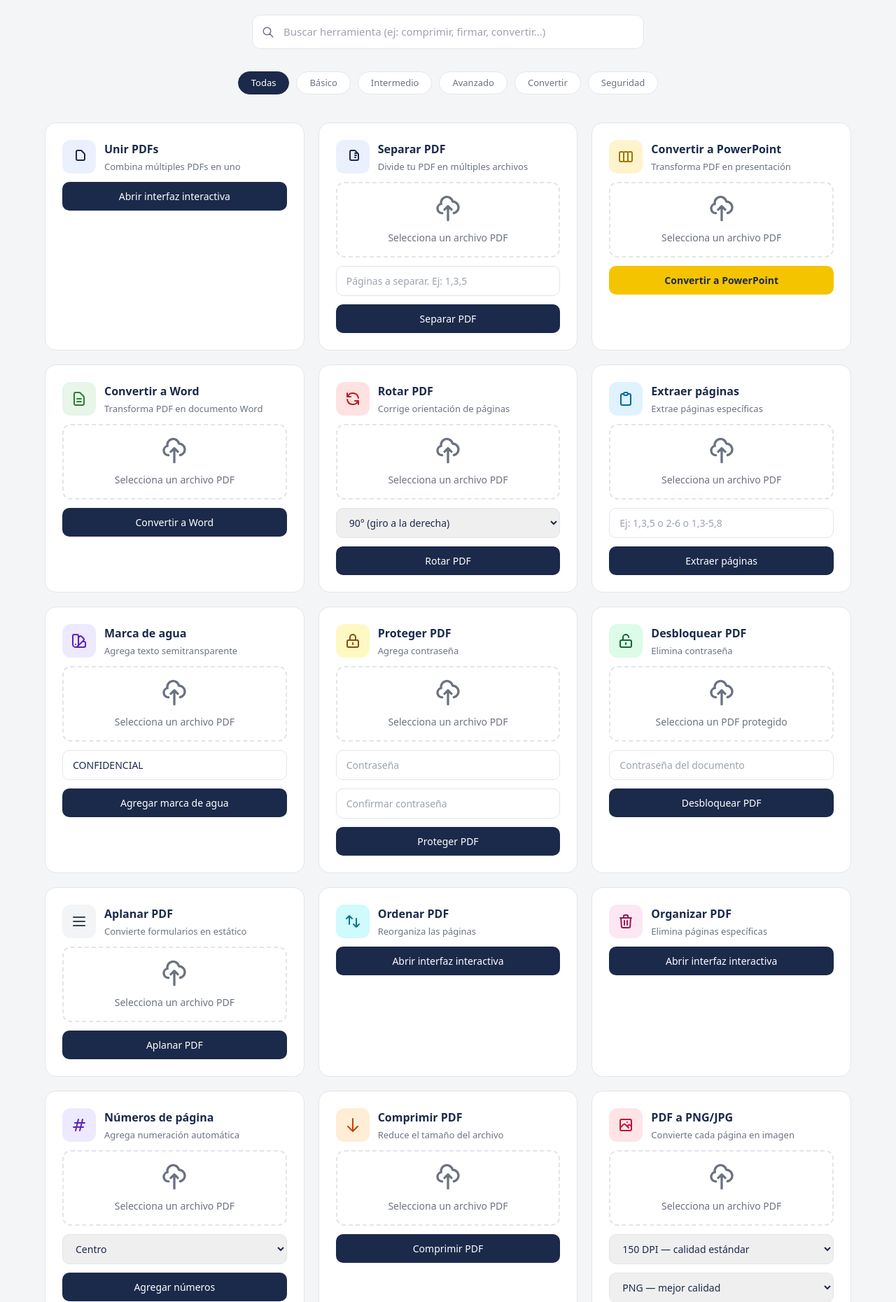
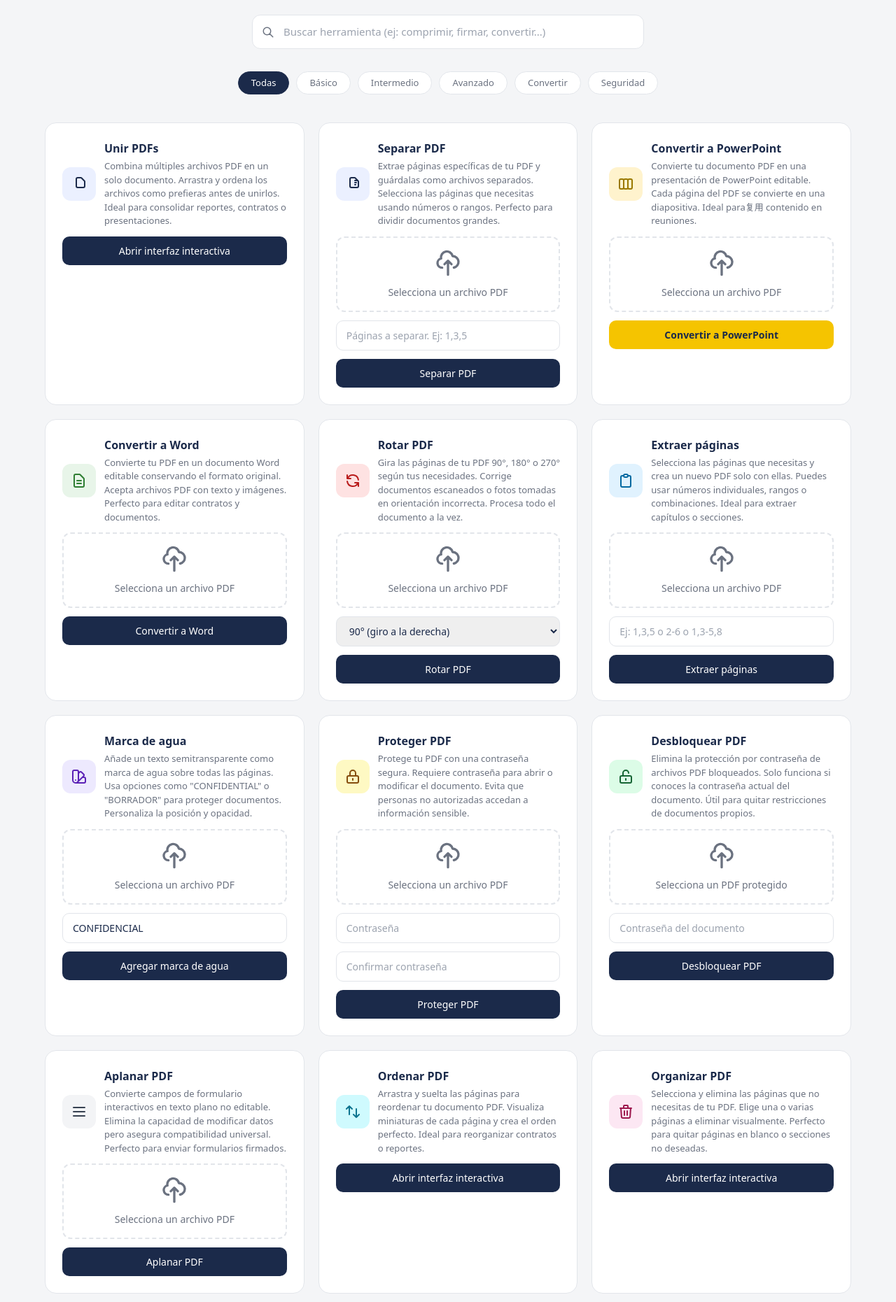
Before and after one commit to ImpreCode1/PDFimpresistem, a Flask app: page / in a window 1280 px wide. Shown: the part 289-2150 px from the top of the page at 70% size. Run offline with Flask 3, Linux system fonts and the light colour scheme; the visitor is signed in with stand-in values (Sample User, id 1); some libraries are stand-ins or nearby versions.

Commit message:
feat: mejorar descripciones de funciones en la interfaz de usuario

```diff
--- a/templates/index.html
+++ b/templates/index.html
@@ -194,7 +194,7 @@
                         </div>
                         <div>
                             <h3 style="font-size:16px; font-weight:700; color:var(--color-text); margin:0;">Unir PDFs</h3>
-                            <p style="font-size:13px; color:var(--color-muted); margin:4px 0 0;">Combina múltiples PDFs en uno</p>
+                            <p style="font-size:13px; color:var(--color-muted); margin:4px 0 0;">Combina múltiples archivos PDF en un solo documento. Arrastra y ordena los archivos como prefieras antes de unirlos. Ideal para consolidar reportes, contratos o presentaciones.</p>
                         </div>
                     </div>
                     <a href="/unir_ui" class="btn-primary">Abrir interfaz interactiva</a>
@@ -210,7 +210,7 @@
                         </div>
                         <div>
                             <h3 style="font-size:16px; font-weight:700; color:var(--color-text); margin:0;">Separar PDF</h3>
-                            <p style="font-size:13px; color:var(--color-muted); margin:4px 0 0;">Divide tu PDF en múltiples archivos</p>
+                            <p style="font-size:13px; color:var(--color-muted); margin:4px 0 0;">Extrae páginas específicas de tu PDF y guárdalas como archivos separados. Selecciona las páginas que necesitas usando números o rangos. Perfecto para dividir documentos grandes.</p>
                         </div>
                     </div>
                     <div style="border: 2px dashed var(--color-border); border-radius: 12px; padding: 16px; text-align: center; transition: border-color 0.2s;" id="separarPdfArea">
@@ -240,7 +240,7 @@
                         </div>
                         <div>
                             <h3 style="font-size:16px; font-weight:700; color:var(--color-text); margin:0;">Convertir a PowerPoint</h3>
-                            <p style="font-size:13px; color:var(--color-muted); margin:4px 0 0;">Transforma PDF en presentación</p>
+                            <p style="font-size:13px; color:var(--color-muted); margin:4px 0 0;">Convierte tu documento PDF en una presentación de PowerPoint editable. Cada página del PDF se convierte en una diapositiva. Ideal para复用 contenido en reuniones.</p>
                         </div>
                     </div>
                     <div style="border: 2px dashed var(--color-border); border-radius: 12px; padding: 16px; text-align: center; transition: border-color 0.2s;" id="convertirPptArea">
@@ -269,7 +269,7 @@
                         </div>
                         <div>
                             <h3 style="font-size:16px; font-weight:700; color:var(--color-text); margin:0;">Convertir a Word</h3>
-                            <p style="font-size:13px; color:var(--color-muted); margin:4px 0 0;">Transforma PDF en documento Word</p>
+                            <p style="font-size:13px; color:var(--color-muted); margin:4px 0 0;">Convierte tu PDF en un documento Word editable conservando el formato original. Acepta archivos PDF con texto y imágenes. Perfecto para editar contratos y documentos.</p>
                         </div>
                     </div>
                     <form action="/convert" method="POST" enctype="multipart/form-data" style="display:flex; flex-direction:column; gap:12px;">
@@ -305,7 +305,7 @@
                         </div>
                         <div>
                             <h3 style="font-size:16px; font-weight:700; color:var(--color-text); margin:0;">Rotar PDF</h3>
-                            <p style="font-size:13px; color:var(--color-muted); margin:4px 0 0;">Corrige orientación de páginas</p>
+                            <p style="font-size:13px; color:var(--color-muted); margin:4px 0 0;">Gira las páginas de tu PDF 90°, 180° o 270° según tus necesidades. Corrige documentos escaneados o fotos tomadas en orientación incorrecta. Procesa todo el documento a la vez.</p>
                         </div>
                     </div>
                     <form action="/rotate" method="POST" enctype="multipart/form-data" style="display:flex; flex-direction:column; gap:12px;">
@@ -347,7 +347,7 @@
                         </div>
                         <div>
                             <h3 style="font-size:16px; font-weight:700; color:var(--color-text); margin:0;">Extraer páginas</h3>
-                            <p style="font-size:13px; color:var(--color-muted); margin:4px 0 0;">Extrae páginas específicas</p>
+                            <p style="font-size:13px; color:var(--color-muted); margin:4px 0 0;">Selecciona las páginas que necesitas y crea un nuevo PDF solo con ellas. Puedes usar números individuales, rangos o combinaciones. Ideal para extraer capítulos o secciones.</p>
                         </div>
                     </div>
                     <form action="/extract" method="POST" enctype="multipart/form-data" style="display:flex; flex-direction:column; gap:12px;">
@@ -385,7 +385,7 @@
                         </div>
                         <div>
                             <h3 style="font-size:16px; font-weight:700; color:var(--color-text); margin:0;">Marca de agua</h3>
-                            <p style="font-size:13px; color:var(--color-muted); margin:4px 0 0;">Agrega texto semitransparente</p>
+                            <p style="font-size:13px; color:var(--color-muted); margin:4px 0 0;">Añade un texto semitransparente como marca de agua sobre todas las páginas. Usa opciones como "CONFIDENTIAL" o "BORRADOR" para proteger documentos. Personaliza la posición y opacidad.</p>
                         </div>
                     </div>
                     <form action="/watermark" method="POST" enctype="multipart/form-data" style="display:flex; flex-direction:column; gap:12px;">
@@ -423,7 +423,7 @@
                         </div>
                         <div>
                             <h3 style="font-size:16px; font-weight:700; color:var(--color-text); margin:0;">Proteger PDF</h3>
-                            <p style="font-size:13px; color:var(--color-muted); margin:4px 0 0;">Agrega contraseña</p>
+                            <p style="font-size:13px; color:var(--color-muted); margin:4px 0 0;">Protege tu PDF con una contraseña segura. Requiere contraseña para abrir o modificar el documento. Evita que personas no autorizadas accedan a información sensible.</p>
                         </div>
                     </div>
                     <form action="/protect" method="POST" enctype="multipart/form-data" style="display:flex; flex-direction:column; gap:12px;">
@@ -462,7 +462,7 @@
                         </div>
                         <div>
                             <h3 style="font-size:16px; font-weight:700; color:var(--color-text); margin:0;">Desbloquear PDF</h3>
-                            <p style="font-size:13px; color:var(--color-muted); margin:4px 0 0;">Elimina contraseña</p>
+                            <p style="font-size:13px; color:var(--color-muted); margin:4px 0 0;">Elimina la protección por contraseña de archivos PDF bloqueados. Solo funciona si conoces la contraseña actual del documento. Útil para quitar restricciones de documentos propios.</p>
                         </div>
                     </div>
                     <form action="/unlock" method="POST" enctype="multipart/form-data" style="display:flex; flex-direction:column; gap:12px;">
@@ -500,7 +500,7 @@
                         </div>
                         <div>
                             <h3 style="font-size:16px; font-weight:700; color:var(--color-text); margin:0;">Aplanar PDF</h3>
-                            <p style="font-size:13px; color:var(--color-muted); margin:4px 0 0;">Convierte formularios en estático</p>
+                            <p style="font-size:13px; color:var(--color-muted); margin:4px 0 0;">Convierte campos de formulario interactivos en texto plano no editable. Elimina la capacidad de modificar datos pero asegura compatibilidad universal. Perfecto para enviar formularios firmados.</p>
                         </div>
                     </div>
                     <form action="/flatten" method="POST" enctype="multipart/form-data" style="display:flex; flex-direction:column; gap:12px;">
@@ -537,7 +537,7 @@
                         </div>
                         <div>
                             <h3 style="font-size:16px; font-weight:700; color:var(--color-text); margin:0;">Ordenar PDF</h3>
-                            <p style="font-size:13px; color:var(--color-muted); margin:4px 0 0;">Reorganiza las páginas</p>
+                            <p style="font-size:13px; color:var(--color-muted); margin:4px 0 0;">Arrastra y suelta las páginas para reordenar tu documento PDF. Visualiza miniaturas de cada página y crea el orden perfecto. Ideal para reorganizar contratos o reportes.</p>
                         </div>
                     </div>
                     <a href="/reorder_ui" class="btn-primary">Abrir interfaz interactiva</a>
@@ -553,7 +553,7 @@
                         </div>
                         <div>
                             <h3 style="font-size:16px; font-weight:700; color:var(--color-text); margin:0;">Organizar PDF</h3>
-                            <p style="font-size:13px; color:var(--color-muted); margin:4px 0 0;">Elimina páginas específicas</p>
+                            <p style="font-size:13px; color:var(--color-muted); margin:4px 0 0;">Selecciona y elimina las páginas que no necesitas de tu PDF. Elige una o varias páginas a eliminar visualmente. Perfecto para quitar páginas en blanco o secciones no deseadas.</p>
                         </div>
                     </div>
                     <a href="/organize_ui" class="btn-primary">Abrir interfaz interactiva</a>
@@ -569,7 +569,7 @@
                         </div>
                         <div>
                             <h3 style="font-size:16px; font-weight:700; color:var(--color-text); margin:0;">Números de página</h3>
-                            <p style="font-size:13px; color:var(--color-muted); margin:4px 0 0;">Agrega numeración automática</p>
+                            <p style="font-size:13px; color:var(--color-muted); margin:4px 0 0;">Inserta números de página automáticamente en todas las páginas. Elige la posición (centro, izquierda o derecha) y el estilo. Facilita la navegación en documentos extensos.</p>
                         </div>
                     </div>
                     <form action="/page_numbers" method="POST" enctype="multipart/form-data" style="display:flex; flex-direction:column; gap:12px;">
@@ -611,7 +611,7 @@
                         </div>
                         <div>
                             <h3 style="font-size:16px; font-weight:700; color:var(--color-text); margin:0;">Comprimir PDF</h3>
-                            <p style="font-size:13px; color:var(--color-muted); margin:4px 0 0;">Reduce el tamaño del archivo</p>
+                            <p style="font-size:13px; color:var(--color-muted); margin:4px 0 0;">Comprime tu PDF manteniendo la mayor calidad posible. Reduce el tamaño para compartir por email o guardar espacio. El proceso optimiza imágenes y elimina datos redundantes.</p>
                         </div>
                     </div>
                     <form action="/compress" method="POST" enctype="multipart/form-data" style="display:flex; flex-direction:column; gap:12px;">
@@ -653,7 +653,7 @@
                         </div>
                         <div>
                             <h3 style="font-size:16px; font-weight:700; color:var(--color-text); margin:0;">PDF a PNG/JPG</h3>
-                            <p style="font-size:13px; color:var(--color-muted); margin:4px 0 0;">Convierte cada página en imagen</p>
+                            <p style="font-size:13px; color:var(--color-muted); margin:4px 0 0;">Transforma cada página de tu PDF en una imagen PNG o JPG. Elige la resolución (72, 150 o 300 DPI) según tu besoin. Perfecto para extraer imágenes o crear previsualizaciones.</p>
                         </div>
                     </div>
                     <form action="/pdf_to_jpg" method="POST" enctype="multipart/form-data" style="display:flex; flex-direction:column; gap:12px;">
@@ -693,7 +693,7 @@
                         </div>
                         <div>
                             <h3 style="font-size:16px; font-weight:700; color:var(--color-text); margin:0;">JPG a PDF</h3>
-                            <p style="font-size:13px; color:var(--color-muted); margin:4px 0 0;">Convierte imágenes a PDF</p>
+                            <p style="font-size:13px; color:var(--color-muted); margin:4px 0 0;">Combina varias imágenes JPG o PNG en un único documento PDF. Arrastra múltiples archivos y se creará un PDF con una página por imagen. Ideal para digitalizar documentos físicos.</p>
                         </div>
                     </div>
                     <form action="/jpg_to_pdf" method="POST" enctype="multipart/form-data" style="display:flex; flex-direction:column; gap:12px;">
@@ -730,7 +730,7 @@
                         </div>
                         <div>
                             <h3 style="font-size:16px; font-weight:700; color:var(--color-text); margin:0;">Recortar PDF</h3>
-                            <p style="font-size:13px; color:var(--color-muted); margin:4px 0 0;">Elimina márgenes</p>
+                            <p style="font-size:13px; color:var(--color-muted); margin:4px 0 0;">Recorta los márgenes blancos alrededor del contenido de cada página. Ajusta visualmente el área de visualización. Ideal para documentos escaneados con bordes grandes.</p>
                         </div>
                     </div>
                     <a href="/crop_ui" class="btn-primary">Abrir interfaz interactiva</a>
@@ -747,7 +747,7 @@
                         </div>
                         <div>
                             <h3 style="font-size:16px; font-weight:700; color:var(--color-text); margin:0;">Reparar PDF</h3>
-                            <p style="font-size:13px; color:var(--color-muted); margin:4px 0 0;">Recupera PDF dañado</p>
+                            <p style="font-size:13px; color:var(--color-muted); margin:4px 0 0;">Intenta reparar archivos PDF corruptos o que no se abren correctamente. Recupera el contenido legible posible del documento. Útil cuando un archivo se ha dañado por transferencia.</p>
                         </div>
                     </div>
                     <form action="/repair" method="POST" enctype="multipart/form-data" style="display:flex; flex-direction:column; gap:12px;">
@@ -784,7 +784,7 @@
                         </div>
                         <div>
                             <h3 style="font-size:16px; font-weight:700; color:var(--color-text); margin:0;">PDF a PDF/A</h3>
-                            <p style="font-size:13px; color:var(--color-muted); margin:4px 0 0;">Formato de archivado</p>
+                            <p style="font-size:13px; color:var(--color-muted); margin:4px 0 0;">Convierte tu PDF al estándar PDF/A-2B para archivado a largo plazo. Garantiza que el documento se mantenga legible por décadas. Cumple con la norma ISO 19005-2.</p>
                         </div>
                     </div>
                     <form action="/pdf_to_pdfa" method="POST" enctype="multipart/form-data" style="display:flex; flex-direction:column; gap:12px;">
@@ -825,7 +825,7 @@
                         </div>
                         <div>
                             <h3 style="font-size:16px; font-weight:700; color:var(--color-text); margin:0;">Rellenar formularios</h3>
-                            <p style="font-size:13px; color:var(--color-muted); margin:4px 0 0;">Detecta y rellena campos</p>
+                            <p style="font-size:13px; color:var(--color-muted); margin:4px 0 0;">Detecta automáticamente los campos interactivos de un formulario PDF. Rellena los campos con los datos que proporciones. Acelera el proceso de completar solicitudes o encuestas.</p>
                         </div>
                     </div>
                     <form action="/form_filler" method="POST" enctype="multipart/form-data" style="display:flex; flex-direction:column; gap:12px;">
@@ -856,7 +856,7 @@
                         </div>
                         <div>
                             <h3 style="font-size:16px; font-weight:700; color:var(--color-text); margin:0;">Firmar PDF</h3>
-                            <p style="font-size:13px; color:var(--color-muted); margin:4px 0 0;">Inserta tu firma</p>
+                            <p style="font-size:13px; color:var(--color-muted); margin:4px 0 0;">Añade tu firma manuscrita o digital al documento PDF. Arrastra la firma a la posición deseada y ajústala al tamaño. Perfecto para firmar contratos y documentos oficiales.</p>
                         </div>
                     </div>
                     <a href="/sign_ui" class="btn-primary">Abrir editor visual</a>
@@ -878,7 +878,7 @@
                         </div>
                         <div>
                             <h3 style="font-size:16px; font-weight:700; color:var(--color-text); margin:0;">PDF a Excel</h3>
-                            <p style="font-size:13px; color:var(--color-muted); margin:4px 0 0;">Extrae tablas a Excel</p>
+                            <p style="font-size:13px; color:var(--color-muted); margin:4px 0 0;">Detecta y extrae las tablas contenidas en tu PDF hacia un archivo Excel. Cada tabla se exporta en una hoja separada. Ideal para analizar datos de reportes o facturas.</p>
                         </div>
                     </div>
                     <form action="/pdf_to_excel" method="POST" enctype="multipart/form-data" style="display:flex; flex-direction:column; gap:12px;">
```
